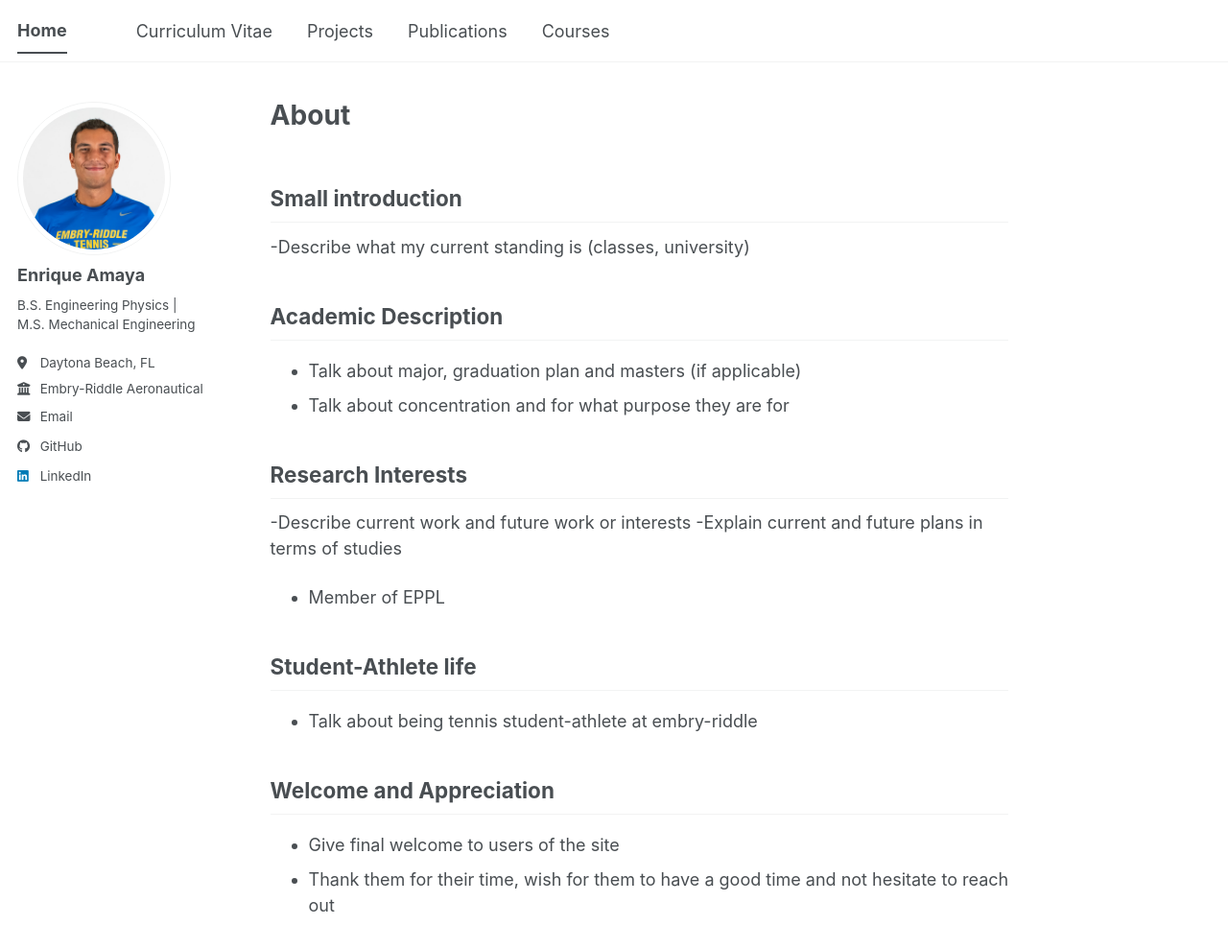
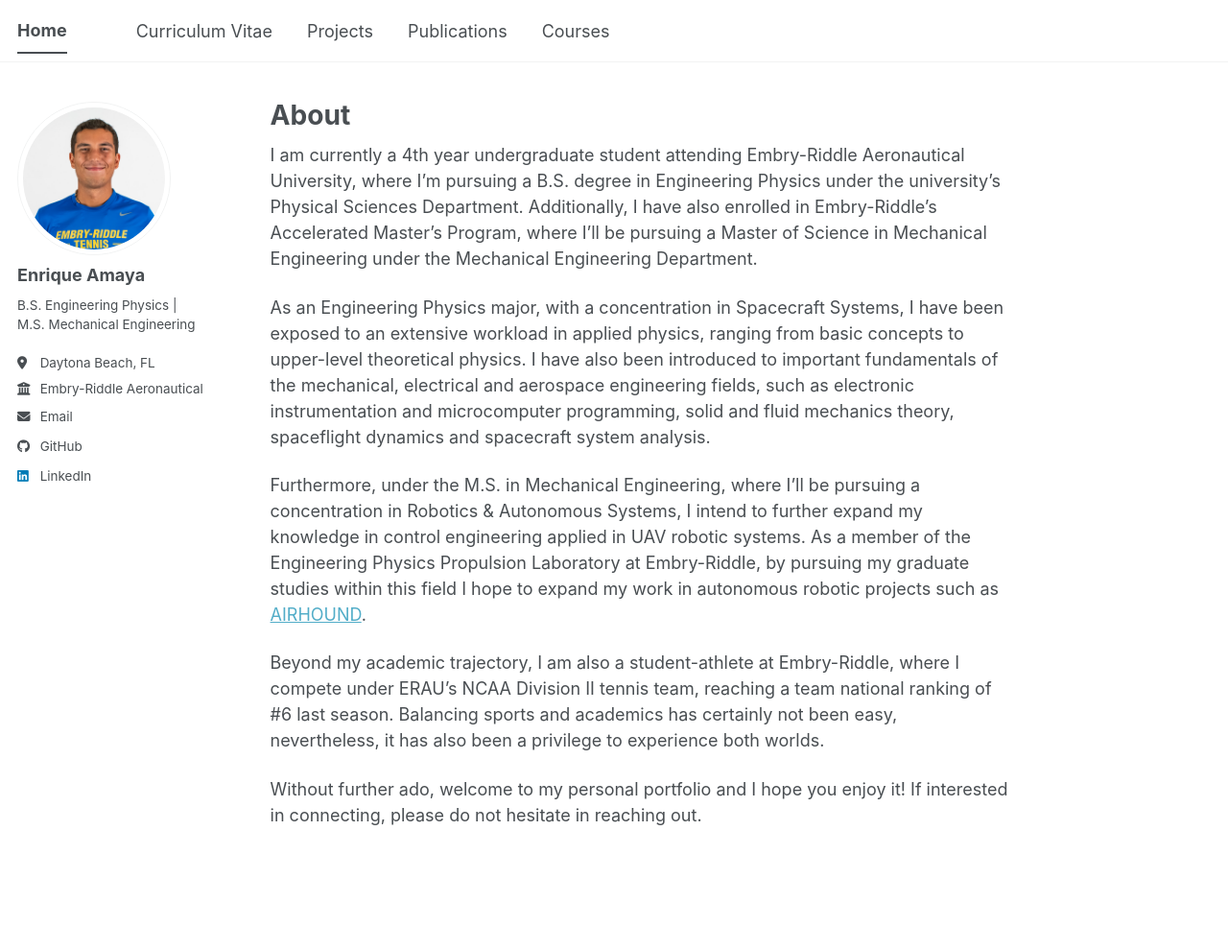
Before and after one commit to kikeamaya/kikeamaya.github.io, a Jekyll site: the page built from _pages/about.md, in a window 1280 px wide and 1164 px high. Shown: the top 989 px of the window at 96% size. Built offline with Jekyll 4.4.1, drawn with Linux system fonts in a browser that asks for light colours; a style sheet for code colours, icons or effects is not loaded.

Commit message:
About section written

```diff
--- a/_pages/about.md
+++ b/_pages/about.md
@@ -7,21 +7,12 @@ redirect_from:
   - /about.html
 ---
 
-## Small introduction
--Describe what my current standing is (classes, university)
+I am currently a 4th year undergraduate student attending Embry-Riddle Aeronautical University, where I'm pursuing a B.S. degree in Engineering Physics under the university's Physical Sciences Department. Additionally, I have also enrolled in Embry-Riddle's Accelerated Master's Program, where I'll be pursuing a Master of Science in Mechanical Engineering under the Mechanical Engineering Department.
 
-## Academic Description
-- Talk about major, graduation plan and masters (if applicable)
-- Talk about concentration and for what purpose they are for
+As an Engineering Physics major, with a concentration in Spacecraft Systems, I have been exposed to an extensive workload in applied physics, ranging from basic concepts to upper-level theoretical physics. I have also been introduced to important fundamentals of the mechanical, electrical and aerospace engineering fields, such as electronic instrumentation and microcomputer programming, solid and fluid mechanics theory, spaceflight dynamics and spacecraft system analysis.
 
-## Research Interests
--Describe current work and future work or interests
--Explain current and future plans in terms of studies
-- Member of EPPL
+Furthermore, under the M.S. in Mechanical Engineering, where I'll be pursuing a concentration in Robotics & Autonomous Systems, I intend to further expand my knowledge in control engineering applied in UAV robotic systems. As a member of the Engineering Physics Propulsion Laboratory at Embry-Riddle, by pursuing my graduate studies within this field I hope to expand my work in autonomous robotic projects such as [AIRHOUND](/projects/airhound/).
 
-## Student-Athlete life
-- Talk about being tennis student-athlete at embry-riddle
+Beyond my academic trajectory, I am also a student-athlete at Embry-Riddle, where I compete under ERAU's NCAA Division II tennis team, reaching a team national ranking of #6 last season. Balancing sports and academics has certainly not been easy, nevertheless, it has also been a privilege to experience both worlds.
 
-## Welcome and Appreciation
-- Give final welcome to users of the site
-- Thank them for their time, wish for them to have a good time and not hesitate to reach out
+Without further ado, welcome to my personal portfolio and I hope you enjoy it! If interested in connecting, please do not hesitate in reaching out.
```
